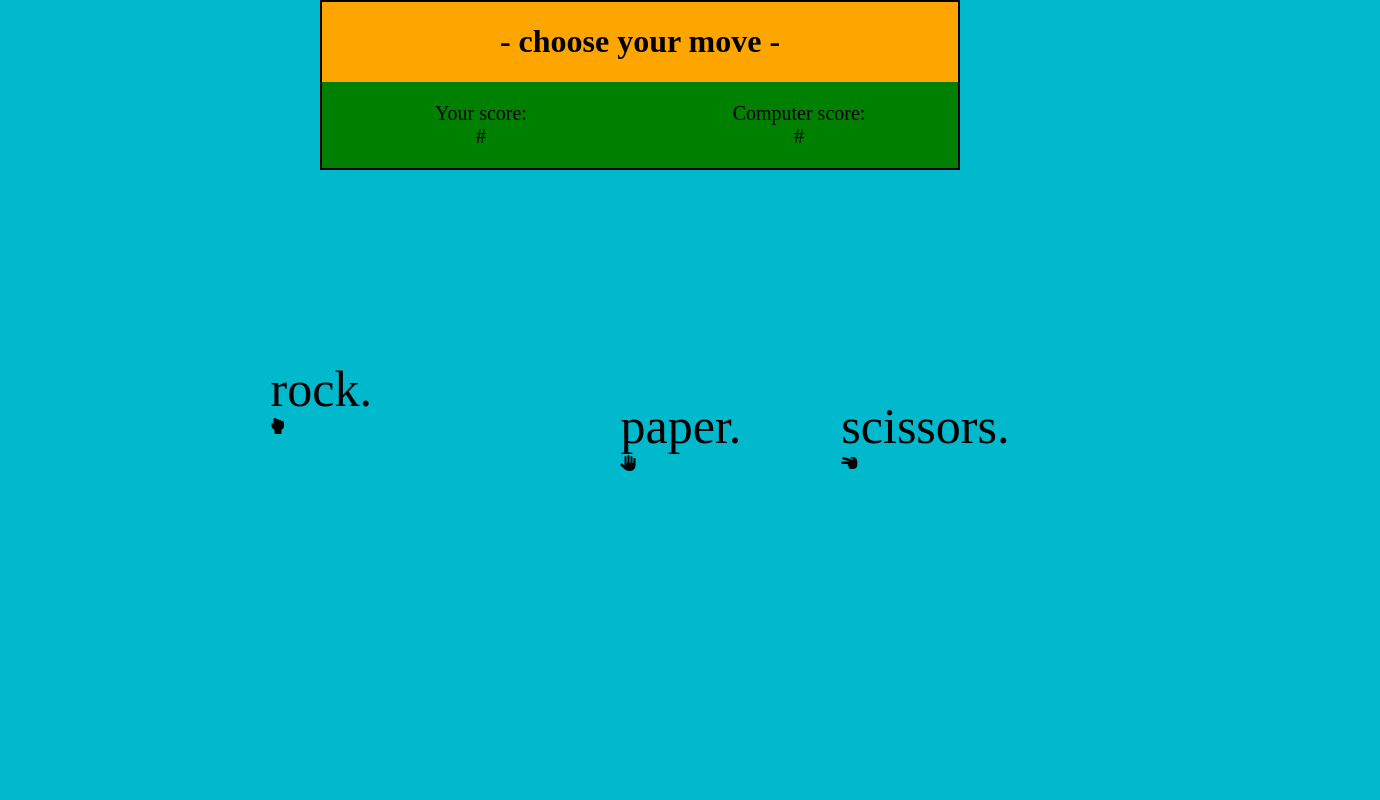
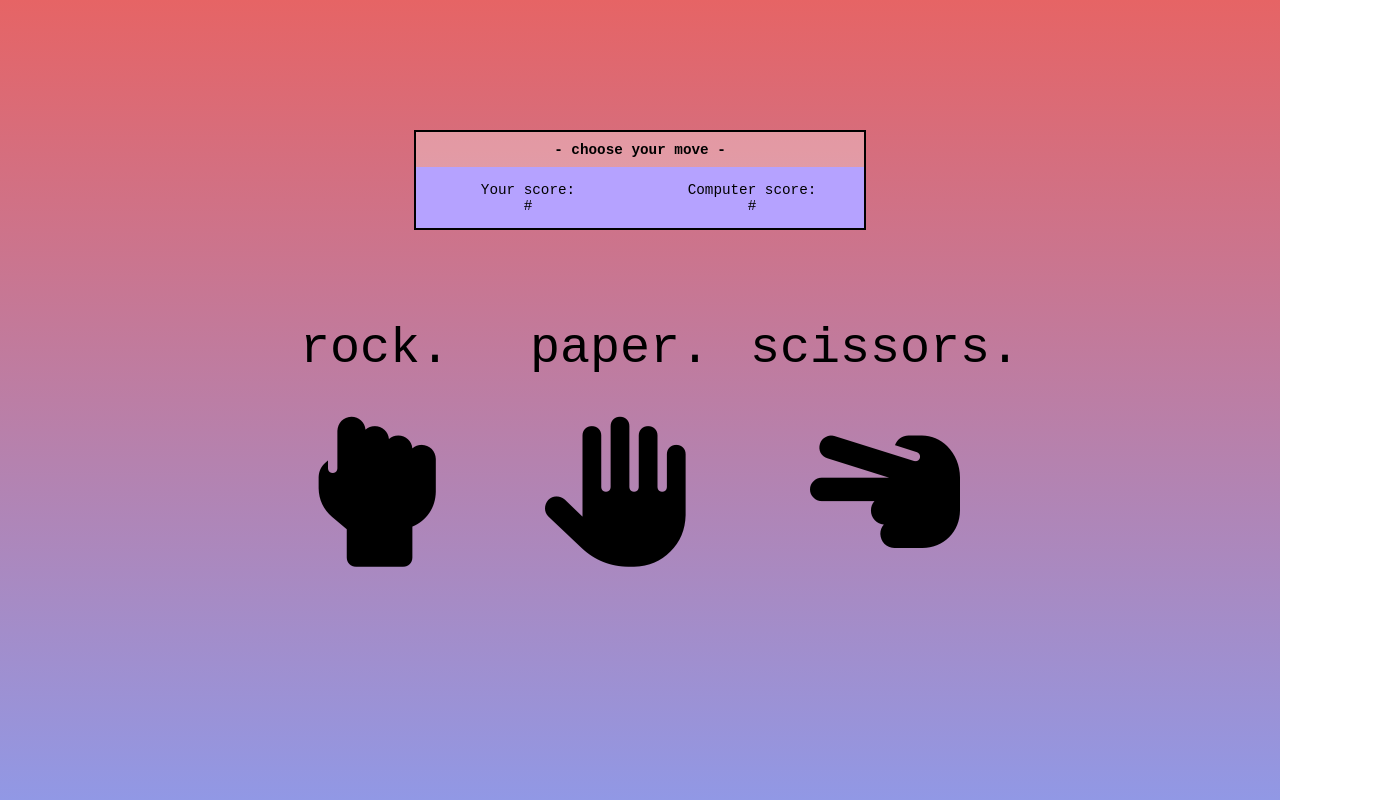
Before and after one commit to MikeMelchior/Odin-RPS-project, a plain HTML site: page index.html in a window 1280 px wide. Shown: the whole page, 1380 px wide, since content can reach past the window. Drawn offline with Linux system fonts and the light colour scheme.

Commit message:
play with styling

```diff
--- a/styles.css
+++ b/styles.css
@@ -1,10 +1,16 @@
+html {
+    height: 100%;
+    width: 100%;
+}
 body {
     margin: 0px;
     display: flex;
+    min-height: 100%;
+    min-width: 100%;
     flex-direction: column;
     justify-content: center;
     align-items: center;
-    background-color: rgba(0, 185, 205, 1);
+    background: linear-gradient(#E66465, #9198E5)
 }
 
 .box {
@@ -14,64 +20,79 @@ body {
 .title-content {
     display: flex;
     width: 50%;
+    justify-content: center;
+
 }
     .scorecard {
-        flex: 1;
-        background-color: rgba(100, 100, 100, 0.3);
-        background-color: orange;
+
+        background-color: rgba(255, 255, 255, 0.3);
+        width: 70%;
         display: flex;
         flex-direction: column;
         border: 2px solid black;
         justify-content: center;
         align-items: center;
     }
+        .scorecard h1 {
+            font-family: monospace;
+            font-size: 1.1em;
+
+        }
         .scores {
             display: flex;
             width: 100%;
             justify-content: center;
             align-items: center;
             text-align: center;
-            background-color: green;
+            background-color: rgb(181, 162, 255);
         }
             .scores p {
                 flex: 1;
-                font-size: 20px;
+                font-size: 1.1em;
+                font-family: monospace;
+
             }
 
 
 .play-area{
-    display: flex;
     flex-direction: column;
     align-items: center;
+    display: flex;
 
 }
     .play-area p {
         font-size: 50px;
-        margin-bottom: 0px;
+        margin-bottom: 40px;
         margin-top: 90px;
+
+        font-family: monospace;
     }
     .buttons {
-        flex: 1;
+
         width: 100vw;
-        height: 75vh;
+        height: 55vh;
         display: flex;
-        padding: 100px;
+
         justify-content: center;
-        align-items: center;
-        gap: 100px;
 
     }
-    .buttons input {
-        font-size: 40px;
-        width: 250px;
-        height: auto;
+    .buttons i {
+        font-size: 150px;
+
+
 
     }
-    .buttons button:hover {
-        background-color: red;
-        color: white;
+    .buttons i:hover {
+        color: red;
+        font-size: 160px;
+
     }
-    .buttons .rock {
-    width: 250px;
-    height: 240px;
+    .buttons div {
+        display: flex;
+        flex-direction: column;
+        align-items: center;
+        margin: 0px 20px;
     }
+    .rock {
+        padding: 0px 40px;
+    }
```
